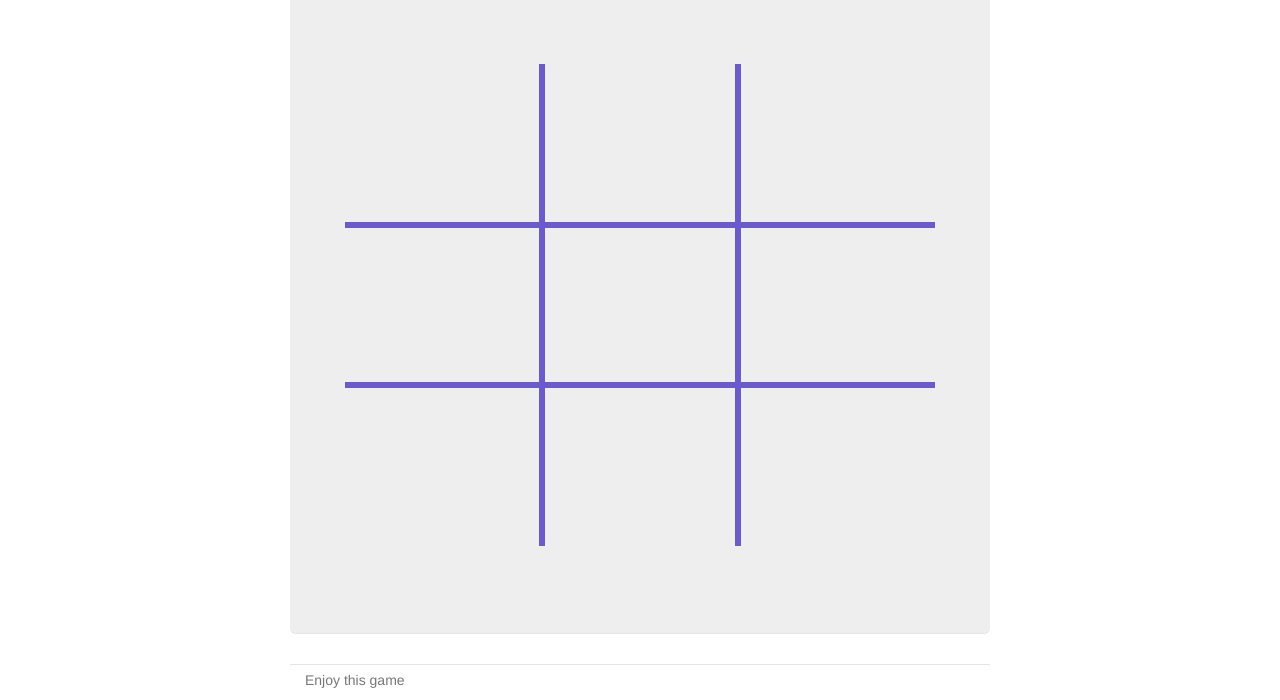
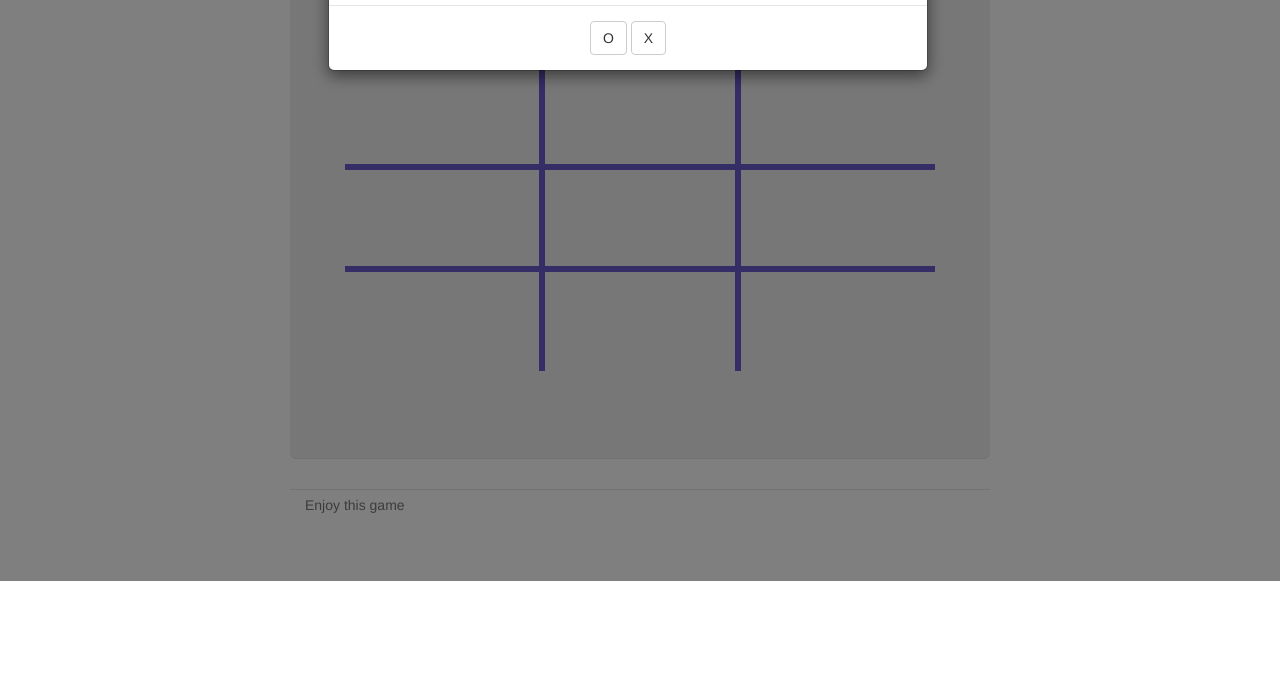
Before and after one commit to chenhuiChang/Tic-Tac-Toe, a website: page app/index.html in a window 1280 px wide. Shown: the part 219-919 px from the top of the page. After the commit the page ends 800 px from the top, so only its background shows below. Drawn offline with nearby package versions, Linux system fonts and the light colour scheme; files that its build step writes are made by us from their sources.

Commit message:
add modal, user can select start type

```diff
--- a/app/index.html
+++ b/app/index.html
@@ -29,6 +29,26 @@
     <!--[if lt IE 10]>
       <p class="browserupgrade">You are using an <strong>outdated</strong> browser. Please <a href="http://browsehappy.com/">upgrade your browser</a> to improve your experience.</p>
     <![endif]-->
+
+<!-- Button trigger modal -->
+<!--<button type="button" class="btn btn-primary btn-lg" data-toggle="modal" data-target="#myModal">
+  Launch demo modal
+</button>-->
+
+<!-- Modal -->
+  <div class="modal fade" id="myModal" tabindex="-1" role="dialog" aria-labelledby="myModalLabel">
+    <div class="modal-dialog" role="document">
+      <div class="modal-content">
+        <div class="modal-header">
+          <h2 class="modal-title text-center" id="myModalLabel">O or X ?</h2>
+        </div>
+        <div class="modal-body  text-center">
+          <button id="setO" type="button" class="btn btn-default" data-dismiss="modal">O</button>
+          <button id="setX" type="button" class="btn btn-default" data-dismiss="modal">X</button>
+        </div>
+      </div>
+    </div>
+  </div>
 
   <div class="container">
     <div class="jumbotron">
--- a/app/scripts/main.js
+++ b/app/scripts/main.js
@@ -1,5 +1,6 @@
 var itemArr = ['<i class="fa fa-circle-o centerlize" style="font-size:7vw" aria-hidden="true"></i>',
     '<i class="fa fa-times-circle fa-5x centerlize" style="font-size:7vw" aria-hidden="true"></i>'],
+    initialItem = 0,
     item = 0,
     count = 0,
     blockArr = new Array(10),
@@ -176,15 +177,14 @@ function next() {
     }
 }
 function init() {
-    $('#b1').css({ 'height': $('#b1').width() + 'px' }).css({ 'border-top': 'none' }).css({ 'border-left': 'none' });
-    $('#b2').css({ 'height': $('#b2').width() + 'px' }).css({ 'border-top': 'none' });
-    $('#b3').css({ 'height': $('#b3').width() + 'px' }).css({ 'border-top': 'none' }).css({ 'border-right': 'none' });
-    $('#b4').css({ 'height': $('#b4').width() + 'px' }).css({ 'border-left': 'none' });
-    $('#b5').css({ 'height': $('#b5').width() + 'px' });
-    $('#b6').css({ 'height': $('#b6').width() + 'px' }).css({ 'border-right': 'none' });
-    $('#b7').css({ 'height': $('#b7').width() + 'px' }).css({ 'border-bottom': 'none' }).css({ 'border-left': 'none' });
-    $('#b8').css({ 'height': $('#b8').width() + 'px' }).css({ 'border-bottom': 'none' });
-    $('#b9').css({ 'height': $('#b9').width() + 'px' }).css({ 'border-bottom': 'none' }).css({ 'border-right': 'none' });
+    $('#b1').css({ 'border-top': 'none' }).css({ 'border-left': 'none' });
+    $('#b2').css({ 'border-top': 'none' });
+    $('#b3').css({ 'border-top': 'none' }).css({ 'border-right': 'none' });
+    $('#b4').css({ 'border-left': 'none' });
+    $('#b6').css({ 'border-right': 'none' });
+    $('#b7').css({ 'border-bottom': 'none' }).css({ 'border-left': 'none' });
+    $('#b8').css({ 'border-bottom': 'none' });
+    $('#b9').css({ 'border-bottom': 'none' }).css({ 'border-right': 'none' });
 
     $('#b1').click(function () { computer.term = true; chooseB(1); });
     $('#b2').click(function () { computer.term = true; chooseB(2); });
@@ -196,6 +196,9 @@ function init() {
     $('#b8').click(function () { computer.term = true; chooseB(8); });
     $('#b9').click(function () { computer.term = true; chooseB(9); });
     $('#newGame').click(restart);
+    $('#setO').click(function () { initialItem = 0; item = 0; });
+    $('#setX').click(function () { initialItem = 1; item = 1; });
+    $('#myModal').modal('show');
 }
 function chooseB(n) {
     var str = '#b' + n;
@@ -220,4 +223,5 @@ function restart() {
         blockArr[i] = 5;
     }
     count = 0;
+    item = initialItem;
 }
--- a/app/styles/main.css
+++ b/app/styles/main.css
@@ -2,6 +2,7 @@
   border-style: solid;
   border-color: slateblue;
   position: relative;
+  height: 8vw;
 }
 .playground {
   position: relative;
@@ -20,6 +21,14 @@
   padding: 0.2em 0;
 }
 
+.modal-dialog{
+  position: absolute;
+  left: 50%;
+  margin-left: -312px;
+  height: 500px;
+  top: 50%;
+  margin-top: -250px;
+}
 /* Space out content a bit */
 body {
   padding-top: 5px;
--- a/demo2/styles/main.css
+++ b/demo2/styles/main.css
@@ -1 +1 @@
-.block{border-style:solid;border-color:#6a5acd;position:relative}.playground{position:relative;padding-bottom:5%;padding-top:10%;margin:10px}.centerlize{margin-top:10%;text-align:center}.browserupgrade{margin:.2em 0;background:#ccc;color:#000;padding:.2em 0}body{padding-top:5px}.footer,.header,.marketing{padding-left:15px;padding-right:15px}.footer{padding-top:5px;color:#777;border-top:1px solid #e5e5e5}.jumbotron{text-align:center;border-bottom:1px solid #e5e5e5}.jumbotron .btn{font-size:16px;padding:14px 24px}@media screen and (min-width:768px){.container{max-width:730px}}
+.block{border-style:solid;border-color:#6a5acd;position:relative;height:8vw}.playground{position:relative;padding-bottom:5%;padding-top:10%;margin:10px}.centerlize{text-align:center}.browserupgrade{margin:.2em 0;background:#ccc;color:#000;padding:.2em 0}.modal-dialog{position:absolute;left:50%;margin-left:-312px;height:500px;top:50%;margin-top:-250px}body{padding-top:5px}.footer,.header,.marketing{padding-left:15px;padding-right:15px}.footer{padding-top:5px;color:#777;border-top:1px solid #e5e5e5}.jumbotron{text-align:center;border-bottom:1px solid #e5e5e5}.jumbotron .btn{font-size:16px;padding:14px 24px}@media screen and (min-width:768px){.container{max-width:730px}}
```
Also changed, not shown: demo2/index.html (+3 -1 lines), demo2/scripts/main.js (+1 -1 lines).
